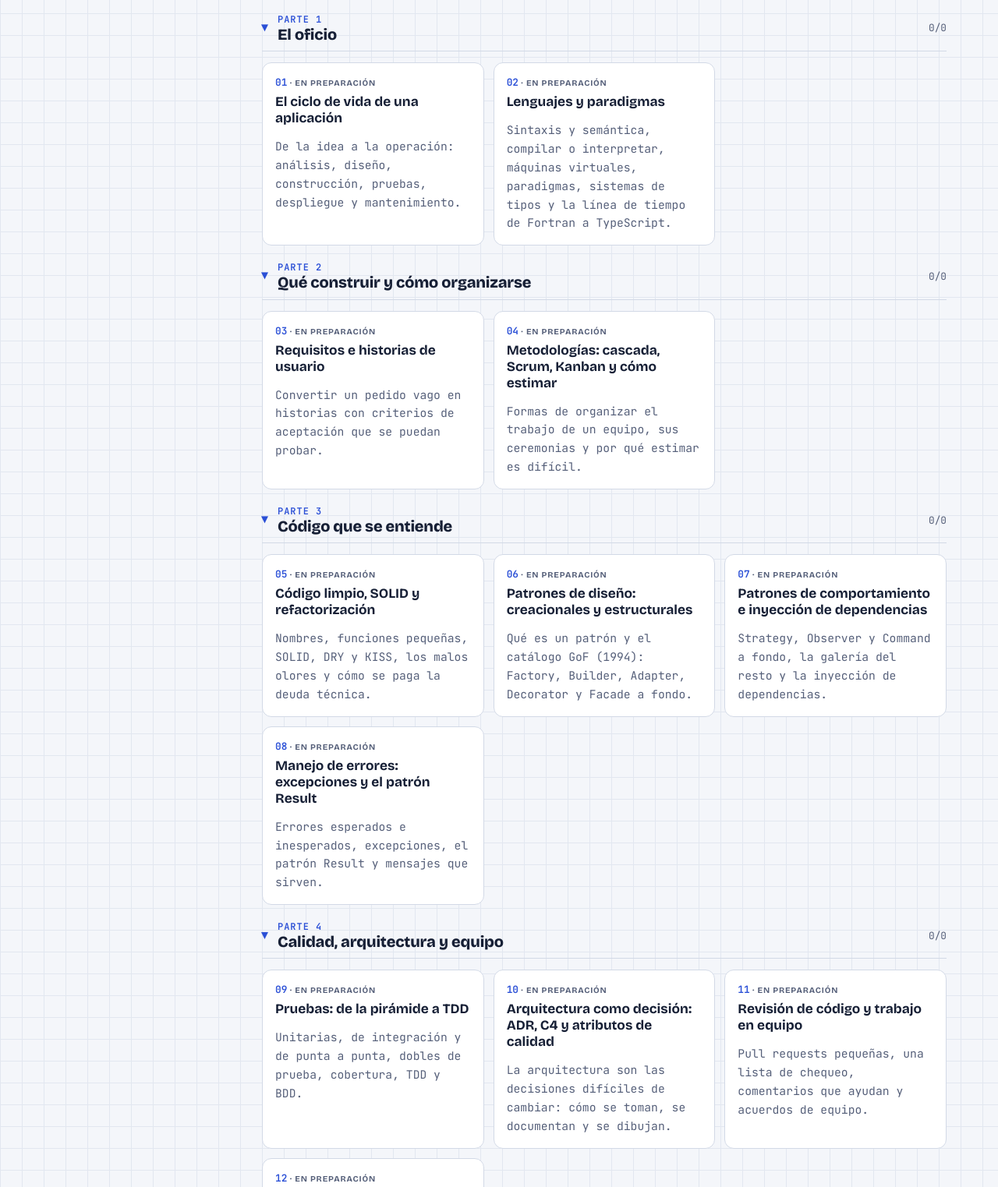
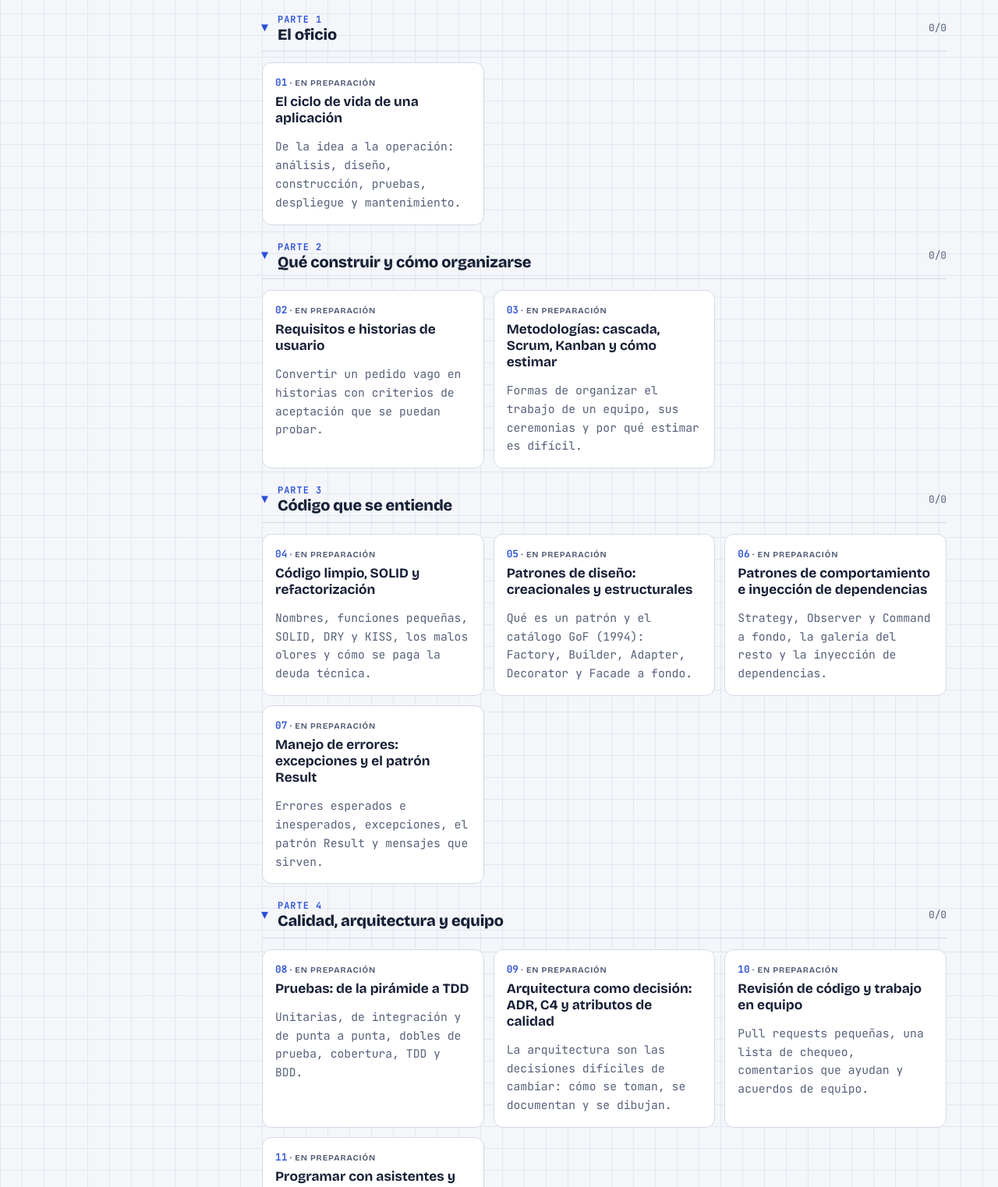
Before and after one commit to aaramirez/desarrollo-de-aplicaciones, a plain HTML site: page index.html in a window 1280 px wide. Shown: the part 1159-2682 px from the top of the page at 78% size. Drawn offline with nearby package versions, Linux system fonts and the light colour scheme.

Commit message:
Tabla de contenido según el grafo de computación: temas que pasan a su curso dueño

```diff
--- a/assets/lab.js
+++ b/assets/lab.js
@@ -70,7 +70,7 @@ function ring(ctx,x,y,color,fill){ctx.beginPath();ctx.arc(x,y,6,0,Math.PI*2);ctx
 /* ---------- Navegación entre páginas y avance ---------- */
 // Datos del curso: los escribe el motor al generar el sitio
 const CURSO={"prefijo": "ingsw-"};
-const PAGES=[["index", "index.html", "", "Inicio", 0, 0], ["temario", "temario.html", "", "Tabla de contenido", 0, "temario"], ["ciclo-de-vida", "01-ciclo-de-vida.html", "01", "El ciclo de vida", 1, 1], ["lenguajes-y-paradigmas", "02-lenguajes-y-paradigmas.html", "02", "Lenguajes y paradigmas", 1, 1], ["requisitos", "03-requisitos.html", "03", "Requisitos e historias de usuario", 1, 2], ["metodologias", "04-metodologias.html", "04", "Metodologías y estimación", 1, 2], ["codigo-limpio", "05-codigo-limpio.html", "05", "Código limpio", 1, 3], ["patrones-gof", "06-patrones-gof.html", "06", "Patrones de diseño", 1, 3], ["patrones-de-comportamiento", "07-patrones-de-comportamiento.html", "07", "Comportamiento e inyección", 1, 3], ["manejo-de-errores", "08-manejo-de-errores.html", "08", "Manejo de errores", 1, 3], ["pruebas", "09-pruebas.html", "09", "Pruebas", 1, 4], ["arquitectura-como-decision", "10-arquitectura-como-decision.html", "10", "Arquitectura como decisión", 1, 4], ["revision-de-codigo", "11-revision-de-codigo.html", "11", "Revisión de código", 1, 4], ["programar-con-ia", "12-programar-con-ia.html", "12", "Programar con IA", 1, 4]];
+const PAGES=[["index", "index.html", "", "Inicio", 0, 0], ["temario", "temario.html", "", "Tabla de contenido", 0, "temario"], ["ciclo-de-vida", "01-ciclo-de-vida.html", "01", "El ciclo de vida", 1, 1], ["requisitos", "02-requisitos.html", "02", "Requisitos e historias de usuario", 1, 2], ["metodologias", "03-metodologias.html", "03", "Metodologías y estimación", 1, 2], ["codigo-limpio", "04-codigo-limpio.html", "04", "Código limpio", 1, 3], ["patrones-gof", "05-patrones-gof.html", "05", "Patrones de diseño", 1, 3], ["patrones-de-comportamiento", "06-patrones-de-comportamiento.html", "06", "Comportamiento e inyección", 1, 3], ["manejo-de-errores", "07-manejo-de-errores.html", "07", "Manejo de errores", 1, 3], ["pruebas", "08-pruebas.html", "08", "Pruebas", 1, 4], ["arquitectura-como-decision", "09-arquitectura-como-decision.html", "09", "Arquitectura como decisión", 1, 4], ["revision-de-codigo", "10-revision-de-codigo.html", "10", "Revisión de código", 1, 4], ["programar-con-ia", "11-programar-con-ia.html", "11", "Programar con IA", 1, 4]];
 const ETAPAS=[["temario", "Tabla de contenido"], [1, "Parte 1 · El oficio"], [2, "Parte 2 · Qué construir y cómo organizarse"], [3, "Parte 3 · Código que se entiende"], [4, "Parte 4 · Calidad, arquitectura y equipo"]];
 const PREF=CURSO.prefijo;
 const store={get(k){try{return localStorage.getItem(k);}catch(e){return null;}},set(k,v){try{localStorage.setItem(k,v);}catch(e){}}};
--- a/index.html
+++ b/index.html
@@ -12,7 +12,7 @@ j=d.createElement(s),dl=l!='dataLayer'?'&l='+l:'';j.async=true;j.src=
 <meta name="viewport" content="width=device-width, initial-scale=1, viewport-fit=cover">
 <title>Ingeniería de software</title>
 <meta name="claude:viewport-fit-sides" content="cover">
-<meta name="description" content="El oficio de construir software en equipo: del requisito a producción, lenguajes y paradigmas, código limpio, patrones de diseño, manejo de errores, pruebas, arquitectura, revisión de código y programar con IA.">
+<meta name="description" content="El oficio de construir software en equipo: del requisito a producción, código limpio, patrones de diseño, manejo de errores, pruebas, arquitectura, revisión de código y programar con IA.">
 <link rel="preconnect" href="https://fonts.googleapis.com">
 <link rel="preconnect" href="https://fonts.gstatic.com" crossorigin>
 <link rel="stylesheet" href="https://fonts.googleapis.com/css2?family=Bricolage+Grotesque:opsz,wght@12..96,500;12..96,700;12..96,800&family=JetBrains+Mono:wght@400;600&family=Source+Serif+4:ital,opsz,wght@0,8..60,400;0,8..60,600;1,8..60,400;1,8..60,600&display=swap">
@@ -38,7 +38,7 @@ height="0" width="0" style="display:none;visibility:hidden"></iframe></noscript>
 <section>
   <h2>Cómo usar este curso</h2>
   <div class="prose">
-    <p><b>Estado.</b> El curso está en preparación. La <a href="temario.html">tabla de contenido</a> ya tiene los 12 capítulos con sus secciones y sus laboratorios, y está en revisión.</p>
+    <p><b>Estado.</b> El curso está en preparación. La <a href="temario.html">tabla de contenido</a> ya tiene los 11 capítulos con sus secciones y sus laboratorios, y está en revisión.</p>
     <p><b>Para quién es.</b> Para quien ya escribe programas pequeños (por ejemplo, después de Programación en Python) y empieza a trabajar en equipo. Se puede leer en paralelo con los cursos de lenguajes. Los ejemplos de código son cortos y están en varios lenguajes.</p>
     <p><b>Cómo está hecho.</b> Una misma petición recorre el curso: «queremos que los clientes reserven citas en línea». Se convierte en historias de usuario, se planifica en un tablero, se escribe con código limpio y patrones, se prueba, se documenta su arquitectura, pasa por una revisión y se construye con ayuda de un agente de IA. Cada capítulo cierra con lo que te llevas y trae laboratorios donde mueves algo y ves la consecuencia.</p>
   </div>
@@ -53,32 +53,31 @@ height="0" width="0" style="display:none;visibility:hidden"></iframe></noscript>
 <details class="stage" id="parte-1" open><summary><h2><span class="pn">Parte 1</span> El oficio</h2><span class="cuenta" data-etapa-cuenta="1"></span></summary>
   <div class="mods">
     <div class="mod soon" data-id="ciclo-de-vida"><span class="n">01</span><b>El ciclo de vida de una aplicación</b><p>De la idea a la operación: análisis, diseño, construcción, pruebas, despliegue y mantenimiento.</p></div>
-    <div class="mod soon" data-id="lenguajes-y-paradigmas"><span class="n">02</span><b>Lenguajes y paradigmas</b><p>Sintaxis y semántica, compilar o interpretar, máquinas virtuales, paradigmas, sistemas de tipos y la línea de tiempo de Fortran a TypeScript.</p></div>
   </div>
 </details>
 
 <details class="stage" id="parte-2" open><summary><h2><span class="pn">Parte 2</span> Qué construir y cómo organizarse</h2><span class="cuenta" data-etapa-cuenta="2"></span></summary>
   <div class="mods">
-    <div class="mod soon" data-id="requisitos"><span class="n">03</span><b>Requisitos e historias de usuario</b><p>Convertir un pedido vago en historias con criterios de aceptación que se puedan probar.</p></div>
-    <div class="mod soon" data-id="metodologias"><span class="n">04</span><b>Metodologías: cascada, Scrum, Kanban y cómo estimar</b><p>Formas de organizar el trabajo de un equipo, sus ceremonias y por qué estimar es difícil.</p></div>
+    <div class="mod soon" data-id="requisitos"><span class="n">02</span><b>Requisitos e historias de usuario</b><p>Convertir un pedido vago en historias con criterios de aceptación que se puedan probar.</p></div>
+    <div class="mod soon" data-id="metodologias"><span class="n">03</span><b>Metodologías: cascada, Scrum, Kanban y cómo estimar</b><p>Formas de organizar el trabajo de un equipo, sus ceremonias y por qué estimar es difícil.</p></div>
   </div>
 </details>
 
 <details class="stage" id="parte-3" open><summary><h2><span class="pn">Parte 3</span> Código que se entiende</h2><span class="cuenta" data-etapa-cuenta="3"></span></summary>
   <div class="mods">
-    <div class="mod soon" data-id="codigo-limpio"><span class="n">05</span><b>Código limpio, SOLID y refactorización</b><p>Nombres, funciones pequeñas, SOLID, DRY y KISS, los malos olores y cómo se paga la deuda técnica.</p></div>
-    <div class="mod soon" data-id="patrones-gof"><span class="n">06</span><b>Patrones de diseño: creacionales y estructurales</b><p>Qué es un patrón y el catálogo GoF (1994): Factory, Builder, Adapter, Decorator y Facade a fondo.</p></div>
-    <div class="mod soon" data-id="patrones-de-comportamiento"><span class="n">07</span><b>Patrones de comportamiento e inyección de dependencias</b><p>Strategy, Observer y Command a fondo, la galería del resto y la inyección de dependencias.</p></div>
-    <div class="mod soon" data-id="manejo-de-errores"><span class="n">08</span><b>Manejo de errores: excepciones y el patrón Result</b><p>Errores esperados e inesperados, excepciones, el patrón Result y mensajes que sirven.</p></div>
+    <div class="mod soon" data-id="codigo-limpio"><span class="n">04</span><b>Código limpio, SOLID y refactorización</b><p>Nombres, funciones pequeñas, SOLID, DRY y KISS, los malos olores y cómo se paga la deuda técnica.</p></div>
+    <div class="mod soon" data-id="patrones-gof"><span class="n">05</span><b>Patrones de diseño: creacionales y estructurales</b><p>Qué es un patrón y el catálogo GoF (1994): Factory, Builder, Adapter, Decorator y Facade a fondo.</p></div>
+    <div class="mod soon" data-id="patrones-de-comportamiento"><span class="n">06</span><b>Patrones de comportamiento e inyección de dependencias</b><p>Strategy, Observer y Command a fondo, la galería del resto y la inyección de dependencias.</p></div>
+    <div class="mod soon" data-id="manejo-de-errores"><span class="n">07</span><b>Manejo de errores: excepciones y el patrón Result</b><p>Errores esperados e inesperados, excepciones, el patrón Result y mensajes que sirven.</p></div>
   </div>
 </details>
 
 <details class="stage" id="parte-4" open><summary><h2><span class="pn">Parte 4</span> Calidad, arquitectura y equipo</h2><span class="cuenta" data-etapa-cuenta="4"></span></summary>
   <div class="mods">
-    <div class="mod soon" data-id="pruebas"><span class="n">09</span><b>Pruebas: de la pirámide a TDD</b><p>Unitarias, de integración y de punta a punta, dobles de prueba, cobertura, TDD y BDD.</p></div>
-    <div class="mod soon" data-id="arquitectura-como-decision"><span class="n">10</span><b>Arquitectura como decisión: ADR, C4 y atributos de calidad</b><p>La arquitectura son las decisiones difíciles de cambiar: cómo se toman, se documentan y se dibujan.</p></div>
-    <div class="mod soon" data-id="revision-de-codigo"><span class="n">11</span><b>Revisión de código y trabajo en equipo</b><p>Pull requests pequeñas, una lista de chequeo, comentarios que ayudan y acuerdos de equipo.</p></div>
-    <div class="mod soon" data-id="programar-con-ia"><span class="n">12</span><b>Programar con asistentes y agentes de IA</b><p>Asistentes, agentes, instrucciones del proyecto, revisión del código generado, límites y seguridad.</p></div>
+    <div class="mod soon" data-id="pruebas"><span class="n">08</span><b>Pruebas: de la pirámide a TDD</b><p>Unitarias, de integración y de punta a punta, dobles de prueba, cobertura, TDD y BDD.</p></div>
+    <div class="mod soon" data-id="arquitectura-como-decision"><span class="n">09</span><b>Arquitectura como decisión: ADR, C4 y atributos de calidad</b><p>La arquitectura son las decisiones difíciles de cambiar: cómo se toman, se documentan y se dibujan.</p></div>
+    <div class="mod soon" data-id="revision-de-codigo"><span class="n">10</span><b>Revisión de código y trabajo en equipo</b><p>Pull requests pequeñas, una lista de chequeo, comentarios que ayudan y acuerdos de equipo.</p></div>
+    <div class="mod soon" data-id="programar-con-ia"><span class="n">11</span><b>Programar con asistentes y agentes de IA</b><p>Asistentes, agentes, instrucciones del proyecto, revisión del código generado, límites y seguridad.</p></div>
   </div>
 </details>
 
```
Also changed, not shown: temario.html (+6 -6 lines), 1 other file.
